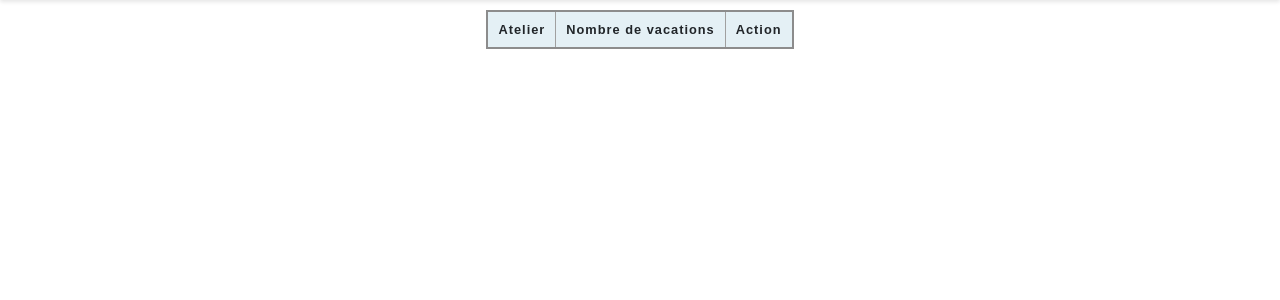
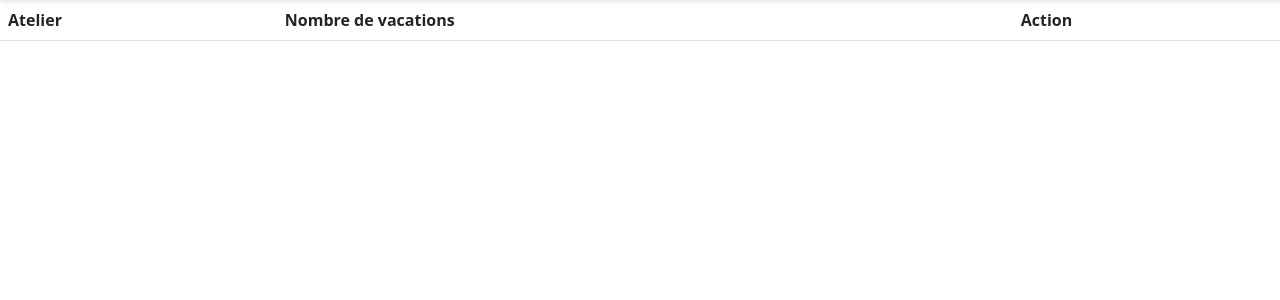
Before and after one commit to M3rwin/MDL, a Symfony app: template templates/modifier/index.html.twig in a window 1280 px wide. Shown: the part 60-360 px from the top of the page. Run offline with Twig, Linux system fonts and the light colour scheme; the template is opened without the code that fills it, so the values that code supplies are empty; some libraries are stand-ins or nearby versions.

Commit message:
maj css et ajout banière

```diff
--- a/templates/accueil/index.html.twig
+++ b/templates/accueil/index.html.twig
@@ -35,6 +35,8 @@
         {% endfor%}
     </div>
 </div>
-
+    <div class="banner" style="text-align: center; margin-top: 8%;">
+    <img src="{{ asset('img/fond.jpg') }}">
+    </div>
 
 {% endblock %}
--- a/templates/modifier/index.html.twig
+++ b/templates/modifier/index.html.twig
@@ -4,43 +4,6 @@
 
 {% block body %}
     <style>
-        .example-wrapper {
-            margin: 1em auto;
-            max-width: 800px;
-            width: 95%;
-            font: 18px/1.5 sans-serif;
-        }
-        .example-wrapper code {
-            background: #F5F5F5;
-            padding: 2px 6px;
-        }
-
-        table {
-            margin-top: 10px;
-            border-collapse: collapse;
-            border: 2px solid rgb(140 140 140);
-            font-family: sans-serif;
-            font-size: 0.8rem;
-            letter-spacing: 1px;
-        }
-
-        thead {
-            background-color: rgb(228 240 245);
-        }
-
-        th,
-        td {
-            border: 1px solid rgb(160 160 160);
-            padding: 8px 10px;
-        }
-
-        td:last-of-type {
-            text-align: center;
-        }
-
-        tbody > tr:nth-of-type(even) {
-            background-color: rgb(237 238 242);
-        }
 
         .content{
             display: flex;
@@ -50,7 +13,7 @@
     </style>
 
     <div class="content">
-        <table>
+        <table class="table">
             <thead>
                 <tr>
                     <th scope="col">Atelier</th>
--- a/templates/modifier/modifierVacation.html.twig
+++ b/templates/modifier/modifierVacation.html.twig
@@ -5,9 +5,10 @@
 <div  class="form" id="vacation" style="display: block;">
     <p>Modification de la vacation</p>
     {{ form_start(formVacation) }}
-    {{ form_widget(formVacation) }}
+    {{ form_row(formVacation.dateheuredebut) }}
+    {{ form_row(formVacation.dateheurefin) }}
     <input type="hidden" name="form_type" value="vacation">
     <input type="submit" value="envoyer">
-    {{ form_end(formVacation) }}
+    {{ form_end(formVacation, {'render_rest': false}) }}
 </div>
 {% endblock %}
```
Also changed, not shown: templates/modifier/modifierAtelier.html.twig (+1 -38 lines), public/img/fond.jpg (added).
